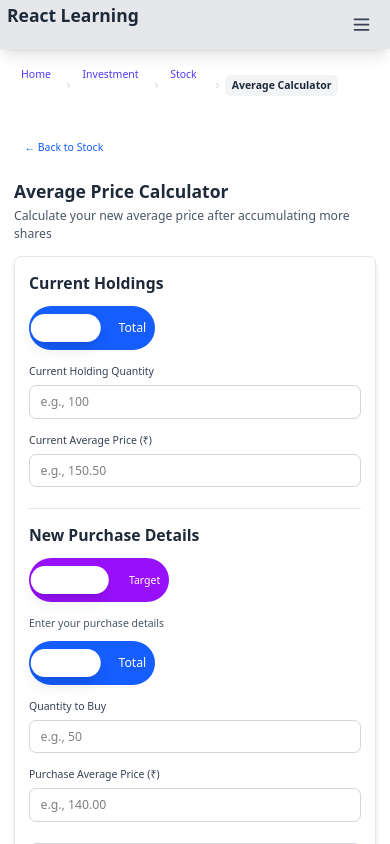
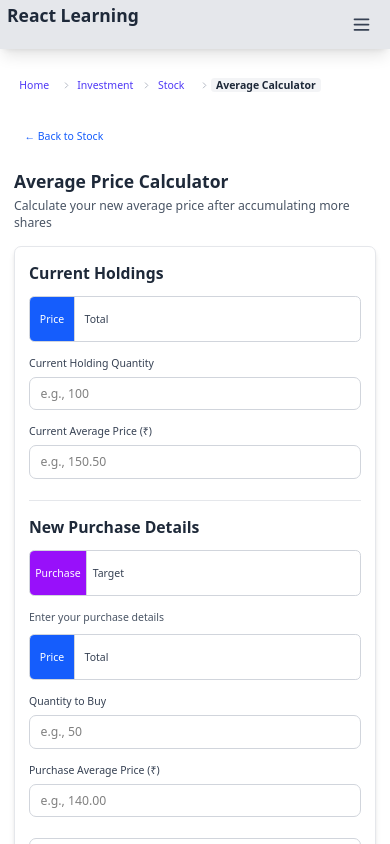
Before and after one commit to Ravi-Royal/reactLearning, a React (Vite) app: page /reactLearning/investment/stock/average-calculator in a window 390 px wide. Shown: the top 844 px of the page. Built offline with nearby package versions, Linux system fonts and the light colour scheme.

Commit message:
refactor: enhance styling and responsiveness across various components

```diff
--- a/src/pages/components/investment/stock/analysis/Analysis.tsx
+++ b/src/pages/components/investment/stock/analysis/Analysis.tsx
@@ -3,27 +3,27 @@ import Breadcrumbs from '../../../../navigation/Breadcrumbs';
 
 function Analysis() {
   return (
-    <div className="p-6">
+    <div className="p-4 sm:p-6">
       <Breadcrumbs />
 
-      <div className="mb-6">
-        <h1 className="text-2xl font-bold text-gray-800">P&L Analysis</h1>
-        <p className="text-gray-600 mt-1">Choose a source to analyze your portfolio P&L.</p>
+      <div className="mb-4 sm:mb-6">
+        <h1 className="text-xl sm:text-2xl font-bold text-gray-800">P&L Analysis</h1>
+        <p className="text-sm sm:text-base text-gray-600 mt-1">Choose a source to analyze your portfolio P&L.</p>
       </div>
 
-      <div className="bg-white rounded-lg shadow-md p-6 border border-gray-200">
-        <div className="flex items-center justify-between gap-4">
+      <div className="bg-white rounded-lg shadow-md p-4 sm:p-6 border border-gray-200">
+        <div className="flex flex-col sm:flex-row sm:items-center sm:justify-between gap-3 sm:gap-4">
           <div>
-            <h2 className="text-lg font-semibold text-gray-800">Zerodha</h2>
-            <p className="text-gray-600 text-sm mt-1">Excel-based import and P&L calculations.</p>
+            <h2 className="text-base sm:text-lg font-semibold text-gray-800">Zerodha</h2>
+            <p className="text-gray-600 text-xs sm:text-sm mt-1">Excel-based import and P&L calculations.</p>
           </div>
 
           <Link
             to="zerodha"
-            className="inline-flex items-center px-4 py-2 rounded-lg font-medium transition-colors bg-blue-600 text-white hover:bg-blue-700"
+            className="inline-flex items-center justify-center px-3 py-1.5 sm:px-4 sm:py-2 rounded-lg font-medium transition-colors bg-blue-600 text-white hover:bg-blue-700 text-sm"
           >
                         Open Zerodha
-            <svg className="w-4 h-4 ml-2" fill="none" stroke="currentColor" viewBox="0 0 24 24">
+            <svg className="w-3 h-3 sm:w-4 sm:h-4 ml-2" fill="none" stroke="currentColor" viewBox="0 0 24 24">
               <path strokeLinecap="round" strokeLinejoin="round" strokeWidth={2} d="M9 5l7 7-7 7" />
             </svg>
           </Link>
--- a/src/pages/components/investment/stock/average-calculator/AverageCalculator.tsx
+++ b/src/pages/components/investment/stock/average-calculator/AverageCalculator.tsx
@@ -194,18 +194,22 @@ function AverageCalculator() {
         <div className="bg-white rounded-lg shadow-md p-4 sm:p-6 border border-gray-200">
           <div className="flex flex-col sm:flex-row sm:items-center sm:justify-between mb-4 sm:mb-6 gap-3">
             <h2 className="text-lg sm:text-xl font-semibold text-gray-800">Current Holdings</h2>
+            <div className="inline-flex rounded-md border border-gray-300 overflow-hidden">
               <button
-              onClick={toggleCurrentInputMode}
-              className={`relative inline-flex items-center h-9 sm:h-8 rounded-full w-36 sm:w-32 transition-colors focus:outline-none focus:ring-2 focus:ring-orange-500 focus:ring-offset-2 ${currentInputMode === 'price' ? 'bg-blue-600' : 'bg-green-600'
-              }`}
+                type="button"
+                onClick={() => currentInputMode !== 'price' && toggleCurrentInputMode()}
+                className={`px-1.5 sm:px-3 py-0.5 sm:py-1.5 text-xs font-medium transition-colors ${currentInputMode === 'price' ? 'bg-blue-600 text-white' : 'bg-white text-gray-700 hover:bg-gray-50'}`}
               >
-              <span
-                className={`inline-block w-[70px] sm:w-16 h-8 sm:h-7 transform rounded-full bg-white shadow-lg transition-transform ${currentInputMode === 'price' ? 'translate-x-0.5' : 'translate-x-[70px] sm:translate-x-[62px]'
-                }`}
-              />
-              <span className="absolute left-2.5 text-sm sm:text-xs font-medium text-white">Price</span>
-              <span className="absolute right-2.5 text-sm sm:text-xs font-medium text-white">Total</span>
+                Price
               </button>
+              <button
+                type="button"
+                onClick={() => currentInputMode !== 'total' && toggleCurrentInputMode()}
+                className={`px-1.5 sm:px-3 py-0.5 sm:py-1.5 text-xs font-medium transition-colors border-l border-gray-300 ${currentInputMode === 'total' ? 'bg-blue-600 text-white' : 'bg-white text-gray-700 hover:bg-gray-50'}`}
+              >
+                Total
+              </button>
+            </div>
           </div>
 
           <div className="grid grid-cols-1 md:grid-cols-2 gap-4 sm:gap-6 mb-6 sm:mb-8">
@@ -264,36 +268,44 @@ function AverageCalculator() {
             <h2 className="text-lg sm:text-xl font-semibold text-gray-800">
               {calculationMode === 'purchase' ? 'New Purchase Details' : 'Target Average Price'}
             </h2>
+            <div className="inline-flex rounded-md border border-gray-300 overflow-hidden">
               <button
-              onClick={toggleCalculationMode}
-              className={`relative inline-flex items-center h-9 sm:h-8 rounded-full w-40 sm:w-36 transition-colors focus:outline-none focus:ring-2 focus:ring-purple-500 focus:ring-offset-2 ${calculationMode === 'purchase' ? 'bg-purple-600' : 'bg-indigo-600'
-              }`}
+                type="button"
+                onClick={() => calculationMode !== 'purchase' && toggleCalculationMode()}
+                className={`px-1.5 sm:px-3 py-0.5 sm:py-1.5 text-xs font-medium transition-colors ${calculationMode === 'purchase' ? 'bg-purple-600 text-white' : 'bg-white text-gray-700 hover:bg-gray-50'}`}
               >
-              <span
-                className={`inline-block w-[78px] sm:w-[70px] h-8 sm:h-7 transform rounded-full bg-white shadow-lg transition-transform ${calculationMode === 'purchase' ? 'translate-x-0.5' : 'translate-x-[78px] sm:translate-x-[70px]'
-                }`}
-              />
-              <span className="absolute left-2 text-xs sm:text-[11px] font-medium text-white">Purchase</span>
-              <span className="absolute right-2.5 text-xs sm:text-[11px] font-medium text-white">Target</span>
+                Purchase
               </button>
+              <button
+                type="button"
+                onClick={() => calculationMode !== 'target' && toggleCalculationMode()}
+                className={`px-1.5 sm:px-3 py-0.5 sm:py-1.5 text-xs font-medium transition-colors border-l border-gray-300 ${calculationMode === 'target' ? 'bg-purple-600 text-white' : 'bg-white text-gray-700 hover:bg-gray-50'}`}
+              >
+                Target
+              </button>
+            </div>
           </div>
 
           {calculationMode === 'purchase' ? (
             <>
               <div className="flex flex-col sm:flex-row sm:items-center sm:justify-between mb-4 gap-3">
                 <p className="text-xs sm:text-sm text-gray-600">Enter your purchase details</p>
+                <div className="inline-flex rounded-md border border-gray-300 overflow-hidden">
                   <button
-                  onClick={toggleBuyInputMode}
-                  className={`relative inline-flex items-center h-9 sm:h-8 rounded-full w-36 sm:w-32 transition-colors focus:outline-none focus:ring-2 focus:ring-orange-500 focus:ring-offset-2 ${buyInputMode === 'price' ? 'bg-blue-600' : 'bg-green-600'
-                  }`}
+                    type="button"
+                    onClick={() => buyInputMode !== 'price' && toggleBuyInputMode()}
+                    className={`px-1.5 sm:px-3 py-0.5 sm:py-1.5 text-xs font-medium transition-colors ${buyInputMode === 'price' ? 'bg-blue-600 text-white' : 'bg-white text-gray-700 hover:bg-gray-50'}`}
                   >
-                  <span
-                    className={`inline-block w-[70px] sm:w-16 h-8 sm:h-7 transform rounded-full bg-white shadow-lg transition-transform ${buyInputMode === 'price' ? 'translate-x-0.5' : 'translate-x-[70px] sm:translate-x-[62px]'
-                    }`}
-                  />
-                  <span className="absolute left-2.5 text-sm sm:text-xs font-medium text-white">Price</span>
-                  <span className="absolute right-2.5 text-sm sm:text-xs font-medium text-white">Total</span>
+                    Price
                   </button>
+                  <button
+                    type="button"
+                    onClick={() => buyInputMode !== 'total' && toggleBuyInputMode()}
+                    className={`px-1.5 sm:px-3 py-0.5 sm:py-1.5 text-xs font-medium transition-colors border-l border-gray-300 ${buyInputMode === 'total' ? 'bg-blue-600 text-white' : 'bg-white text-gray-700 hover:bg-gray-50'}`}
+                  >
+                    Total
+                  </button>
+                </div>
               </div>
 
               <div className="grid grid-cols-1 md:grid-cols-2 gap-4 sm:gap-6 mb-6 sm:mb-8">
--- a/src/pages/components/investment/stock/favorites/MyFavStocks.tsx
+++ b/src/pages/components/investment/stock/favorites/MyFavStocks.tsx
@@ -4,12 +4,12 @@ import Breadcrumbs from '../../../../navigation/Breadcrumbs';
 const MyFavList: React.FC = () => {
   // Simple placeholder — show instructions and a small empty table placeholder.
   return (
-    <div className="p-4">
+    <div className="p-4 sm:p-6">
       <Breadcrumbs />
-      <h2 className="text-xl font-bold mb-2">My Fav List Stock</h2>
-      <p className="text-sm text-gray-600 mb-4">This page will show your favorite stocks. Currently it's a placeholder — add favorites in the future.</p>
-      <div className="p-4 bg-gray-50 rounded border border-gray-200">
-        <p className="text-gray-500">No favorites yet.</p>
+      <h2 className="text-lg sm:text-xl font-bold mb-2">My Fav List Stock</h2>
+      <p className="text-xs sm:text-sm text-gray-600 mb-4">This page will show your favorite stocks. Currently it's a placeholder — add favorites in the future.</p>
+      <div className="p-3 sm:p-4 bg-gray-50 rounded border border-gray-200">
+        <p className="text-sm sm:text-base text-gray-500">No favorites yet.</p>
       </div>
     </div>
   );
--- a/src/pages/navigation/Breadcrumbs.tsx
+++ b/src/pages/navigation/Breadcrumbs.tsx
@@ -59,21 +59,21 @@ function Breadcrumbs() {
   const breadcrumbs = getBreadcrumbs();
 
   return (
-    <nav className="flex mb-3 sm:mb-4 overflow-x-auto pb-2" aria-label="Breadcrumb">
-      <ol className="inline-flex items-center space-x-1 sm:space-x-2 md:space-x-3 flex-nowrap">
+    <nav className="flex mb-2 sm:mb-3 overflow-x-auto" aria-label="Breadcrumb">
+      <ol className="inline-flex items-center space-x-0.5 sm:space-x-1 md:space-x-2 flex-nowrap">
         {breadcrumbs.map((crumb, index) => (
-          <li key={crumb.path} className="inline-flex items-center flex-shrink-0">
+          <li key={crumb.path} className="flex items-center flex-shrink-0">
             {index > 0 && (
-              <svg className="w-2 h-2 sm:w-3 sm:h-3 text-gray-400 mx-1" fill="none" stroke="currentColor" viewBox="0 0 24 24">
+              <svg className="w-2.5 h-2.5 sm:w-3 sm:h-3 text-gray-400 mx-0.5 sm:mx-1 flex-shrink-0" fill="none" stroke="currentColor" viewBox="0 0 24 24">
                 <path strokeLinecap="round" strokeLinejoin="round" strokeWidth={2} d="M9 5l7 7-7 7" />
               </svg>
             )}
             {index === breadcrumbs.length - 1 ? (
-              <span className="text-xs sm:text-sm font-semibold text-gray-800 bg-gray-100 px-2 py-1 rounded-md whitespace-nowrap">{crumb.label}</span>
+              <span className="text-xs sm:text-sm font-semibold text-gray-800 bg-gray-100 px-1.5 py-0.5 sm:px-2 sm:py-1 rounded whitespace-nowrap leading-none flex items-center">{crumb.label}</span>
             ) : (
               <Link
                 to={crumb.path}
-                className="text-xs sm:text-sm font-medium text-indigo-600 hover:text-indigo-800 hover:bg-indigo-50 px-2 py-1 rounded-md transition-all duration-200 whitespace-nowrap"
+                className="text-xs sm:text-sm font-medium text-indigo-600 hover:text-indigo-800 hover:bg-indigo-50 px-1.5 py-0.5 sm:px-2 sm:py-1 rounded transition-all duration-200 whitespace-nowrap leading-none flex items-center"
               >
                 {crumb.label}
               </Link>
```
Also changed, not shown: src/pages/components/investment/bonds/before-starting/BeforeStartingBondCheckList.tsx (+15 -15 lines), src/pages/components/investment/bonds/checklist/BondCheckList.tsx (+17 -17 lines), src/pages/components/investment/stock/checklist/StockCheckList.tsx (+16 -16 lines). Lines whose indentation alone changed are shown as unchanged.
